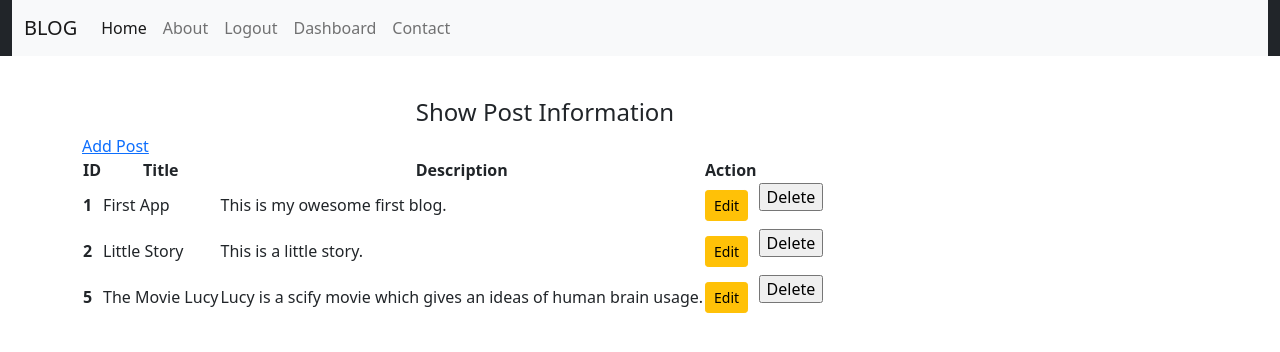
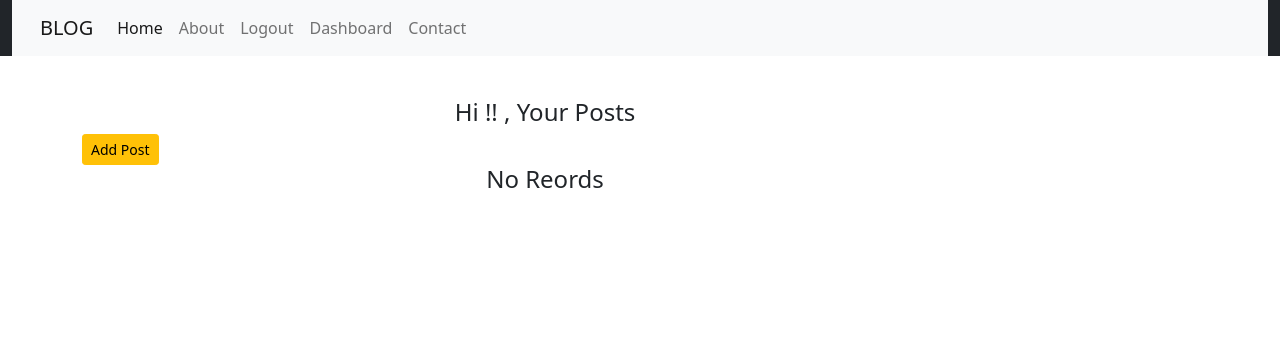
Before and after one commit to Saurabh-ghub/Django_All_In_One, a Django app: page //dashboard/ in a window 1280 px wide. Shown: the top 352 px of the page. Run offline with Django 3.2, Linux system fonts and the light colour scheme; a user stored in the database is signed in; data comes from the database, SQL or seed files in the repository; parts of the project's set-up code (start-up, migrations or seed data) failed here and were passed over; some libraries are stand-ins or nearby versions.

Commit message:
added feature of multiple user with respective blog view permission

```diff
--- a/communityportal/blogs/admin.py
+++ b/communityportal/blogs/admin.py
@@ -3,4 +3,4 @@ from .models import Posts
 
 @admin.register(Posts)
 class PostAdmin(admin.ModelAdmin):
-    list_display = ['id','title','description']
+    list_display = ['id','title','description','user']
--- a/communityportal/blogs/models.py
+++ b/communityportal/blogs/models.py
@@ -1,6 +1,7 @@
 from django.db import models
-
+from django.contrib.auth.models import User
 # Create your models here.
 class Posts(models.Model):
     title = models.CharField(max_length=30)
     description = models.TextField()
+    user=models.ForeignKey(User, on_delete=models.CASCADE)
--- a/communityportal/blogs/template/blog/base.html
+++ b/communityportal/blogs/template/blog/base.html
@@ -2,12 +2,32 @@
 <html>
 
 <head>
+    <style>
+        table {
+            border-collapse: collapse;
+            width: 100%;
+          }
+
+          th, td {
+            text-align: left;
+            padding: 8px;
+          }
+
+          tr:nth-child(even) {background-color: #f2f2f2;}
+    body.home{
+        background-image:url('{% static "/blog/images/back.jfif " %}');
+        background-repeat: no-repeat;
+        background-size: cover;
+    }
+    </style>
+    <link rel="stylesheet" href="https://maxcdn.bootstrapcdn.com/bootstrap/4.5.2/css/bootstrap.min.css">
 <link rel ="stylesheet" href="{% static 'blog/css/bootstrap.css' %}"
 <link rel ="stylesheet" href="{% static 'blog/css/style.css' %}"
 <title>
 </title>
 </head>
-<body>
+
+<body  >
 <div class = "container-fluid bg-dark">
     {% include 'blog/navbar.html' %}
 </div>
@@ -26,7 +46,7 @@
         {% block content %}
         {% endblock content %}
     </div>
-
+</div>
 
 <script src ="{% static 'blog/js/jquery.js' %}"></script>
 <script src ="{% static 'blog/js/popper.js' %}"></script>
--- a/communityportal/blogs/template/blog/dashboard.html
+++ b/communityportal/blogs/template/blog/dashboard.html
@@ -1,11 +1,26 @@
 {% extends 'blog/base.html' %}
 {% load static %}
+<style>
+table {
+    border-collapse: collapse;
+    width: 100%;
+  }
 
+  th, td {
+    text-align: left;
+    padding: 8px;
+  }
+
+  tr:nth-child(even) {background-color: #f2f2f2;}
+  </style>
 {% block content %}
     <div class="col-sm-10">
         <h3 class="text-white">Dashboard</h3>
-        <h4 class="text-center">Show Post Information</h4>
-        <a href='{% url 'add_post' %}'>Add Post</a>
+        <h4 class="text-center">Hi {{fname}}!! , Your Posts</h4>
+
+        <a href='{% url 'add_post' %}' class="btn btn-warning btn-sm">Add Post</a>
+
+
         {% if posts %}
             <table>
                 <tr class="text-center">
@@ -27,7 +42,7 @@
                         <td>
                             <form action='{% url 'delete_post' post.id %}' method="post">
                                 {% csrf_token %}
-                                <input type="submit" value="Delete">
+                                <input type="submit" value="Delete" class="btn btn-warning btn-sm">
                             </form>
                         </td>
                         {% endif %}
--- a/communityportal/blogs/views.py
+++ b/communityportal/blogs/views.py
@@ -16,7 +16,7 @@ def contact(request):
     return render(request,'blog/contact.html')
 def user_logout(request):
     logout(request)
-    return redirect('contact')
+    return redirect('home')
 def user_login(request):
 
         if request.method=='POST':
@@ -57,7 +57,7 @@ def signup(request):
                  else:
                     user= User.objects.create_user(username=uname,first_name=fname,last_name=lname,email=email,password=p1)
                     user.save()
-           #adding to author group
+           # adding to author group
                     group=Group.objects.get(name='Author')
                     user.groups.add(group)
                     return redirect('user_login')
@@ -69,19 +69,27 @@ def signup(request):
         return render(request,'blog/signup.html')
 def dashboard(request):
     if request.user.is_authenticated:
-        posts=Posts.objects.all()
-        return render(request,'blog/dashboard.html',{'posts':posts})
+        user=request.user
+        posts=Posts.objects.filter(user=user)
+        #adding users view
+
+        fname = user.get_full_name()
+        gps = user.groups.all()
+        return render(request,'blog/dashboard.html',{'posts':posts,'fname':fname,'groups':gps})
     else:
        return redirect('user_login')
 
 def add_post(request):
     if request.user.is_authenticated:
+        user=request.user
         if request.method == 'POST':
             form=PostForm(request.POST)
             if form.is_valid():
                 title=form.cleaned_data['title']
                 desc=form.cleaned_data['description']
                 pst=Posts(title=title,description=desc)
+               # pst.save(commit=False)#modify here
+                pst.user=user#added user
                 pst.save()
                 form=PostForm()
                 message="Succesfully added"
```
Also changed, not shown: communityportal/blogs/template/blog/home.html (+4 -3 lines), communityportal/blogs/migrations/0001_initial.py, communityportal/blogs/static/blog/images/back.jfif (added).
